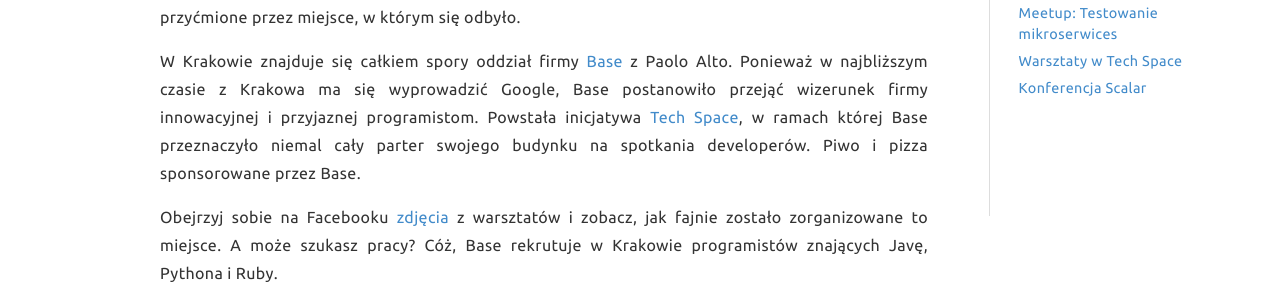
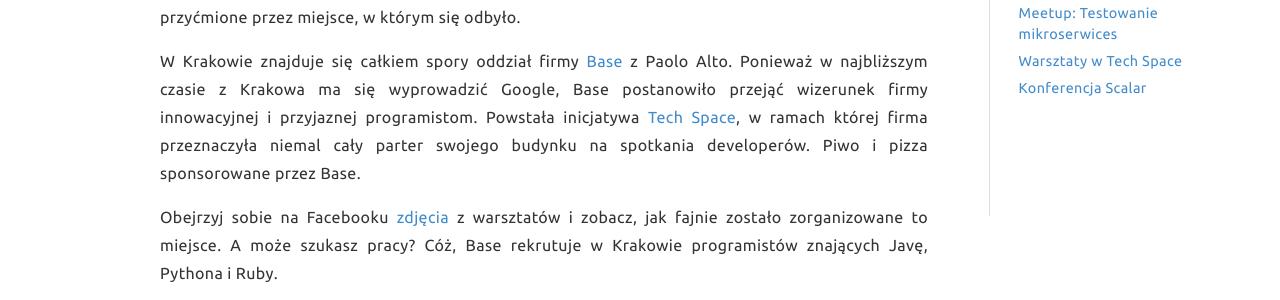
Before and after one commit to dzikowski/dzikowski.github.io, a Jekyll site: the page built from _posts/2015-05-11-wydarzenia-kwiecien.md, in a window 1280 px wide and 900 px high, scrolled down 1762 px. Shown: the part 152-452 px from the top of the window. Built offline with Jekyll 4.4.1, drawn with Linux system fonts in a browser that asks for light colours; nearby versions of some CDN libraries.

Commit message:
april 2015 - events

```diff
--- a/_posts/2015-05-11-wydarzenia-kwiecien.md
+++ b/_posts/2015-05-11-wydarzenia-kwiecien.md
@@ -53,7 +53,7 @@
 
 W Krakowie znajduje się całkiem spory oddział firmy [Base](https://getbase.com/) z Paolo Alto.
 Ponieważ w najbliższym czasie z Krakowa ma się wyprowadzić Google, Base postanowiło przejąć wizerunek firmy innowacyjnej i przyjaznej programistom.
-Powstała inicjatywa [Tech Space](http://www.gototech.space/), w ramach której Base przeznaczyło niemal cały parter swojego budynku na spotkania developerów.
+Powstała inicjatywa [Tech Space](http://www.gototech.space/), w ramach której firma przeznaczyła niemal cały parter swojego budynku na spotkania developerów.
 Piwo i pizza sponsorowane przez Base.
 
 Obejrzyj sobie na Facebooku [zdjęcia](https://www.facebook.com/media/set/?set=a.584274025049103.1073741832.555756434567529&type=1) z warsztatów i zobacz, jak fajnie zostało zorganizowane to miejsce.
```
